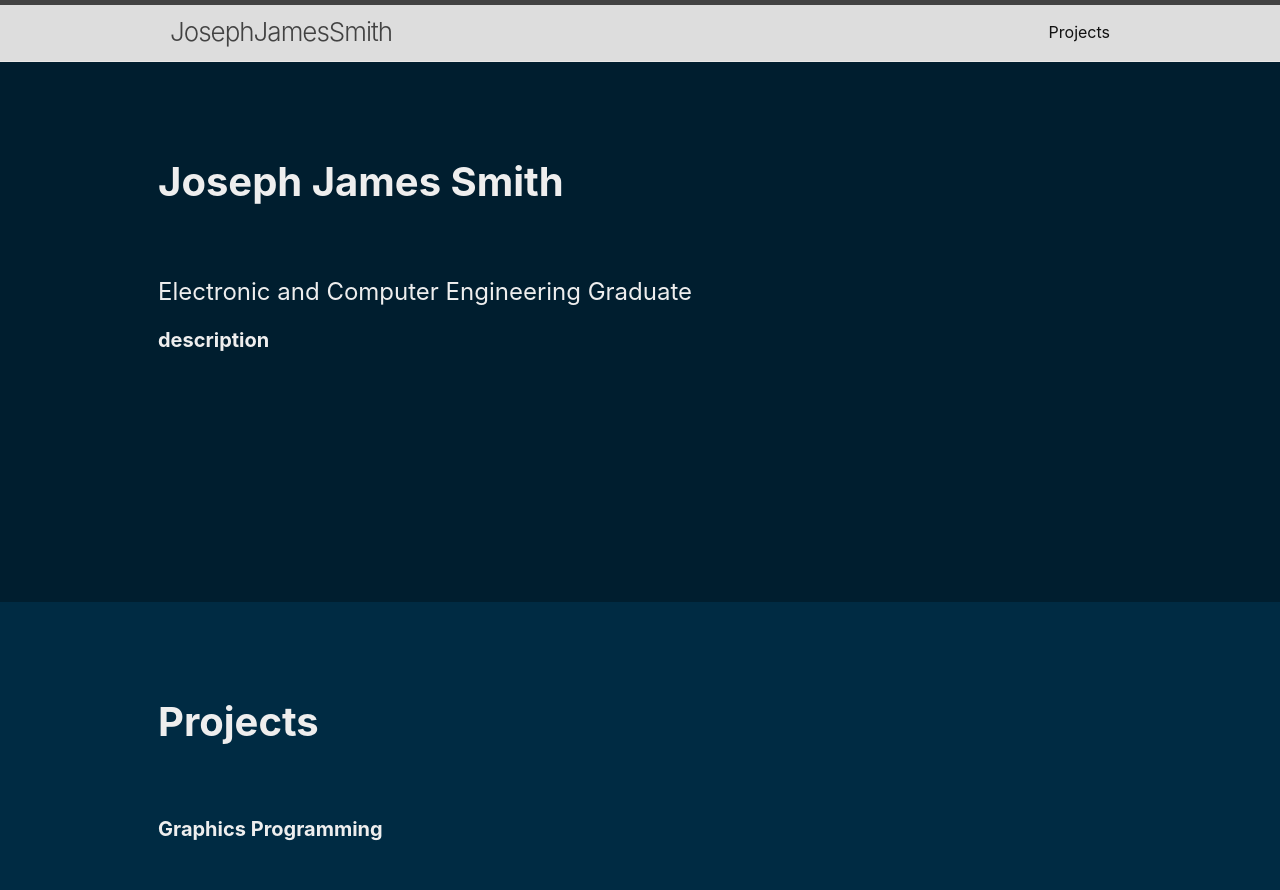
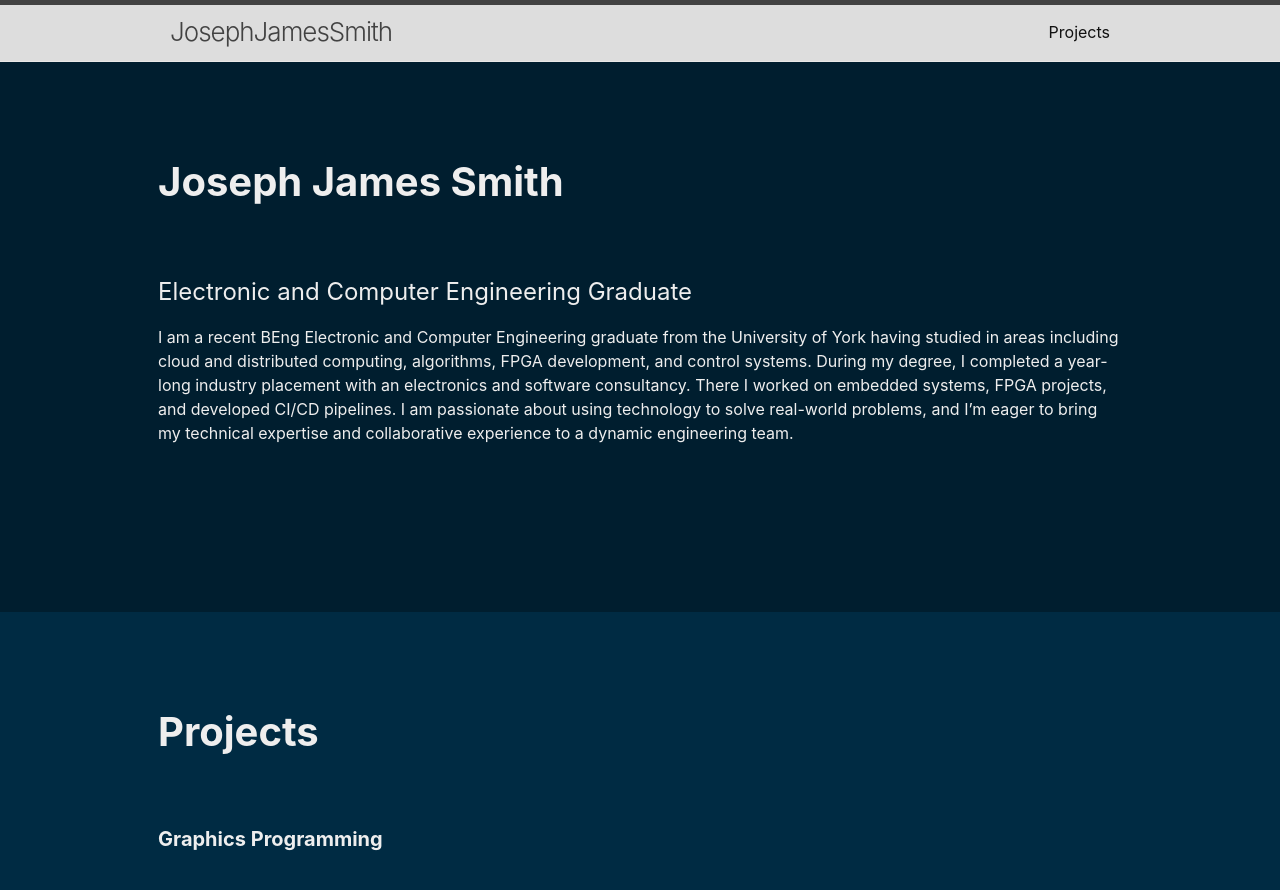
Before and after one commit to smithjjoseph/smithjjoseph.github.io, a Jekyll site: the page built from index.md, in a window 1280 px wide and 900 px high. Shown: the top 890 px of the window. Built offline with Jekyll 4.4.1, drawn with Linux system fonts in a browser that asks for light colours; some of the changed text lies outside the part shown.

Commit message:
Add to page layouts

```diff
--- a/_layouts/home.html
+++ b/_layouts/home.html
@@ -13,7 +13,16 @@ layout: default
     <h1>Joseph James Smith</h1>
     <div class="section-card">
       <h2>Electronic and Computer Engineering Graduate</h2>
-      <p>description</p>
+      <p></p>
+      <p>
+        I am a recent BEng Electronic and Computer Engineering graduate from the University of York
+        having studied in areas including cloud and distributed computing, algorithms, FPGA development,
+        and control systems. During my degree, I completed a year-long industry placement with an
+        electronics and software consultancy. There I worked on embedded systems, FPGA projects, and
+        developed CI/CD pipelines. I am passionate about using technology to solve real-world problems,
+        and I’m eager to bring my technical expertise and collaborative experience to a dynamic
+        engineering team.
+      </p>
     </div>
   </div>
   <div class="home-section">
@@ -24,13 +33,18 @@ layout: default
       <div class="section-card">
         <p>Methods for Control of a Robotic Hand</p>
       </div>
+      <div class="section-card">
+        <p><a href="projects">Link to projects</a></p>
+      </div>
   </div>
   <div class="home-section">
     <h1>Experience</h1>
       <div class="section-card">
+        <p>ITDev</p>
         <p>Embedded Systems Intern</p>
       </div>
       <div class="section-card">
+        <p>Jesmond Community Leisure</p>
         <p>Casual Lifeguard</p>
       </div>
   </div>
--- a/_layouts/projects.html
+++ b/_layouts/projects.html
@@ -2,8 +2,8 @@
 layout: default
 show_excerpts: false
 ---
-<article class="post">
 
+<div class="project-section">
   <header class="post-header">
     <h1 class="post-title">{{ page.title | escape }}</h1>
   </header>
@@ -30,5 +30,4 @@ show_excerpts: false
       {%- endfor -%}
     </ul>
   {%- endif -%}
-
-</article>
+</div>
```
